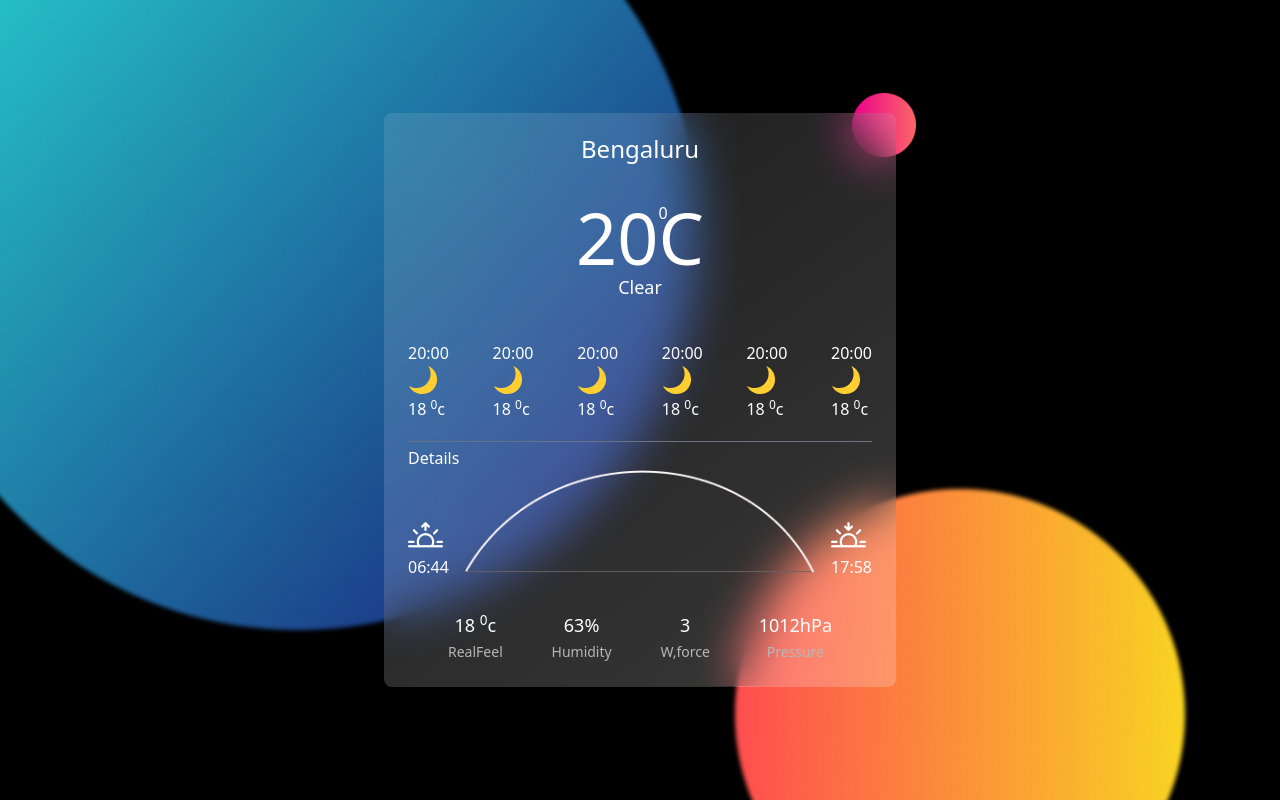
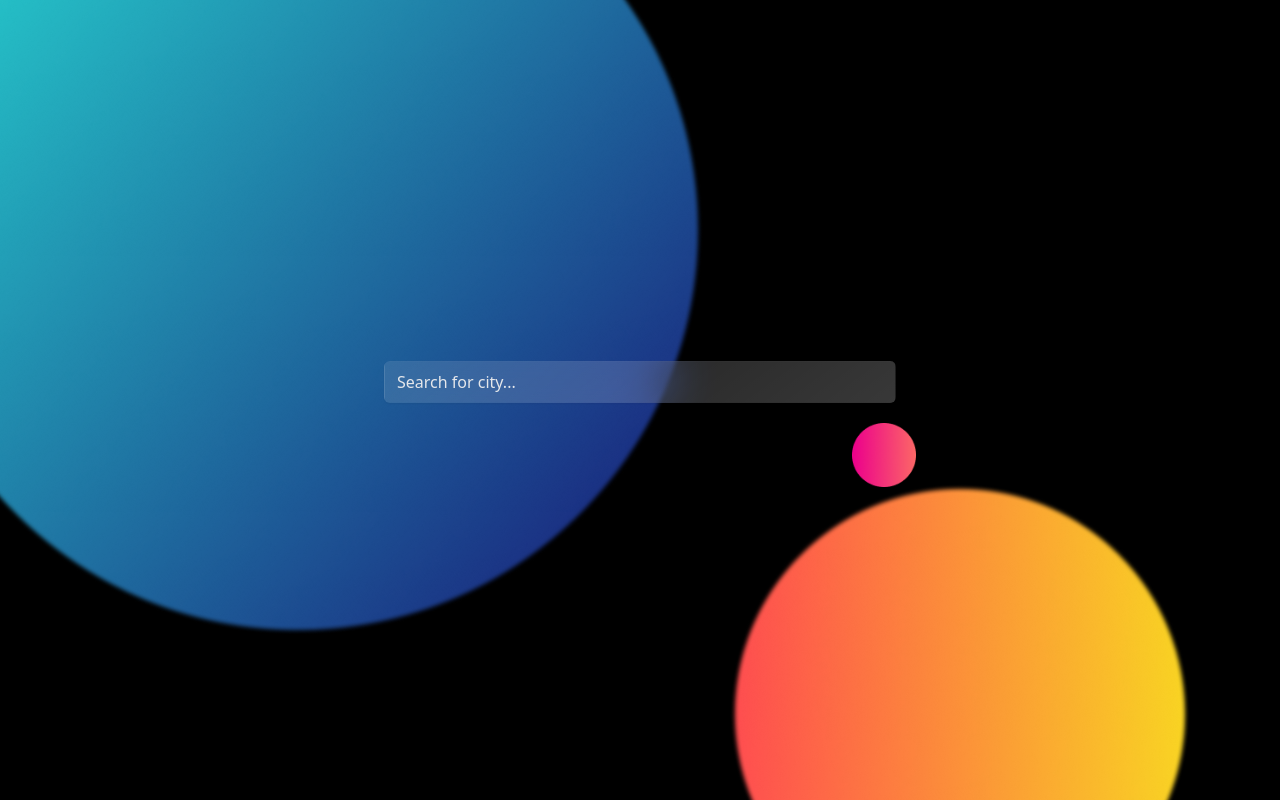
Before and after one commit to mutua-mutinda/weatherApp, a Vue app: page / in a window 1280 px wide. Built offline with nearby package versions, Linux system fonts and the light colour scheme.

Commit message:
weather api integration

```diff
--- a/package.json
+++ b/package.json
@@ -8,6 +8,8 @@
     "lint": "vue-cli-service lint"
   },
   "dependencies": {
+    "@headlessui/vue": "^1.6.4",
+    "@heroicons/vue": "^1.0.6",
     "core-js": "^3.8.3",
     "vue": "^3.2.13",
     "vue-router": "^4.0.3",
@@ -16,6 +18,7 @@
   "devDependencies": {
     "@babel/core": "^7.12.16",
     "@babel/eslint-parser": "^7.12.16",
+    "@tailwindcss/forms": "^0.5.0",
     "@vue/cli-plugin-babel": "~5.0.0",
     "@vue/cli-plugin-eslint": "~5.0.0",
     "@vue/cli-plugin-router": "~5.0.0",
--- /dev/null
+++ b/src/components/WeatherInfo.vue
@@ -0,0 +1,68 @@
+<template>
+   <div class="mt-10 relative w-full sm:mx-auto sm:max-w-lg">
+        <img class="absolute bottom-0 -right-5 sm:-top-5 h-16" src="@/assets/circlemiddle.png" alt="">
+            <div v-for="{current, location} in tempInfo" :key="location.name" class="p-6 rounded-lg backdrop-blur-xl backdrop-filter bg-drop">
+            <h2 class="text-white text-2xl font-medium text-center leading-none">{{location.name}}</h2>
+                <div class="text-center text-white">
+                    <p class="relative mt-10 text-white text-7xl font-medium" >{{current.temperature}}<sup class="absolute top-0 text-base">0</sup>C</p>
+                    <span class="text-lg">Clear</span>
+                </div>
+                <div class="mt-10 flex items-center justify-center text-center text-white overflow-x-auto" >
+                    <div class="text-center" v-for="icon in current.weather_icons" :key="icon">
+                        <span class="font-medium">{{location.localtime}}</span>
+                        <div class="flex justify-center">
+                        <img class="w-10 h-10 rounded-lg" :src="icon" alt="weathericon">
+                        </div>
+                        <!-- <svg class="w-8 h-8" width="30" height="30" fill="none" xmlns="http://www.w3.org/2000/svg"><path d="M20.203.938c1.5 2.25 2.39 4.968 2.39 7.875.048 7.828-6.374 14.156-14.296 14.156-2.672 0-5.203-.75-7.36-2.016 2.438 4.828 7.454 8.11 13.266 8.11 8.203 0 14.86-6.563 14.86-14.672 0-6-3.657-11.157-8.86-13.454Z" fill="#FFCE31"/></svg> -->
+                        <span class="font-medium">{{current.temperature}} <sup>0</sup>c</span>
+                    </div>
+                </div>
+
+                <div class="mt-5 border-t border-[#B7B7B7]" />
+
+                <div class="mt-1 text-white font-medium">
+                    <p>Details</p>
+                    <div class="flex items-baseline space-x-4">
+                        <div>
+                            <img src="@/assets/sunrise.png" alt="">
+                            <span>06:44</span>
+                        </div>
+                        <div class="inline-flex">
+                            <img class="w-auto" src="@/assets/semi.png" alt="">
+                            </div>
+                            <div>
+                                <img src="@/assets/sunset.png" alt="">
+                                <span>17:58</span>
+                            </div>
+                        </div>
+                </div>
+
+                <div class="mt-8 max-w-sm mx-auto flex items-center justify-between">
+                    <div class="inline-block text-center">
+                        <p class="font-medium text-white text-lg">{{current.feelslike}} <sup>0</sup>c</p>
+                        <span class="text-sm text-[#B7B7B7]">RealFeel</span>
+                    </div>
+                    <div class="inline-block text-center">
+                        <p class="font-medium text-white text-lg">{{current.humidity}}%</p>
+                        <span class="text-sm text-[#B7B7B7]">Humidity</span>
+                    </div>
+                    <div class="inline-block text-center">
+                        <p class="font-medium text-white text-lg">{{current.wind_speed}}3</p>
+                        <span class="text-sm text-[#B7B7B7]">W,force</span>
+                    </div>
+                    <div class="inline-block text-center">
+                        <p class="font-medium text-white text-lg">{{current.pressure}}hPa</p>
+                        <span class="text-sm text-[#B7B7B7]">Pressure</span>
+                    </div>
+                </div>
+
+            </div>
+    </div>
+</template>
+
+<script>
+export default {
+    props:['tempInfo']
+
+}
+</script>
--- a/src/views/HomeView.vue
+++ b/src/views/HomeView.vue
@@ -5,70 +5,85 @@
         <img class="w-auto" src="@/assets/circlebottom.png" alt="CIRCLE">
       </div>
 
-      <div class="relative w-full sm:mx-auto sm:max-w-lg">
-        <img class="absolute bottom-0 sm:-right-5 sm:-top-5 h-16" src="@/assets/circlemiddle.png" alt="">
-          <div class="p-6 rounded-lg backdrop-blur-xl backdrop-filter bg-drop">
-            <h2 class="text-white text-2xl font-medium text-center leading-none">Bengaluru</h2>
-            <div class="text-center text-white">
-              <p class="relative mt-10 text-white text-7xl font-medium" > 20<sup class="absolute top-0 text-base">0</sup>C</p>
-              <span class="text-lg">Clear</span>
-            </div>
-            <div class="mt-10 flex items-center justify-between  text-white overflow-x-auto" >
-              <div class="" v-for="n in 6" :key="n">
-                <span class="font-medium">20:00</span>
-                <svg class="w-8 h-8" width="30" height="30" fill="none" xmlns="http://www.w3.org/2000/svg"><path d="M20.203.938c1.5 2.25 2.39 4.968 2.39 7.875.048 7.828-6.374 14.156-14.296 14.156-2.672 0-5.203-.75-7.36-2.016 2.438 4.828 7.454 8.11 13.266 8.11 8.203 0 14.86-6.563 14.86-14.672 0-6-3.657-11.157-8.86-13.454Z" fill="#FFCE31"/></svg>
-                <span class="font-medium">18 <sup>0</sup>c</span>
+      <!-- error notification -->
+        <div aria-live="assertive" class="fixed inset-0 flex items-end px-4 py-6 pointer-events-none sm:p-6 sm:items-start">
+          <div class="w-full flex flex-col items-center space-y-4 sm:items-end">
+            <!-- Notification panel, dynamically insert this into the live region when it needs to be displayed -->
+            <transition enter-active-class="transform ease-out duration-300 transition" enter-from-class="translate-y-2 opacity-0 sm:translate-y-0 sm:translate-x-2" enter-to-class="translate-y-0 opacity-100 sm:translate-x-0" leave-active-class="transition ease-in duration-100" leave-from-class="opacity-100" leave-to-class="opacity-0">
+              <div v-if="show" class="max-w-sm w-full bg-rose-50 shadow-lg rounded-lg pointer-events-auto ring-1 ring-black ring-opacity-5 overflow-hidden">
+                <div class="p-4">
+                  <div class="flex items-start">
+                    <div class="flex-shrink-0">
+                      <ShieldExclamationIcon class="h-6 w-6 text-rose-600" aria-hidden="true" />
+                    </div>
+                    <div class="ml-3 w-0 flex-1 pt-0.5">
+                      <p class="text-sm font-medium text-rose-600 capitalize">{{query}} does not exist in our search proximity.</p>
+                    </div>
+                    <div class="ml-4 flex-shrink-0 flex">
+                      <button type="button" @click="show = false" class="bg-white rounded-md inline-flex text-gray-400 hover:text-gray-500 focus:outline-none focus:ring-2 focus:ring-offset-2 focus:ring-indigo-500">
+                        <span class="sr-only">Close</span>
+                        <XIcon class="h-5 w-5" aria-hidden="true" />
+                      </button>
+                    </div>
+                  </div>
+                </div>
               </div>
-            </div>
+            </transition>
+          </div>
+        </div>
+      <!-- end error -->
 
-            <div class="mt-5 border-t border-gray-500"></div>
+      <div class="mt-1 relative flex items-center w-full mx-auto max-w-lg px-4 sm:px-0">
+          <input type="text" name="search" id="search" v-model="query" @keyup.enter="weatherQuery" class="backdrop-blur-xl backdrop-filter bg-drop shadow-sm focus:ring-sky-500 focus:border-sky-500 block  w-full pr-12 sm:text-base border-transparent rounded-md text-gray-200 placeholder:text-gray-200" placeholder="Search for city..."/>
+          <div class="absolute inset-y-0 left-0 flex py-1.5 pr-1.5">
+          </div>
+      </div>
 
-            <div class="mt-1 text-white font-medium">
-              <p>Details</p>
-              <div class="flex items-baseline space-x-4">
-                  <div>
-                    <img src="@/assets/sunrise.png" alt="">
-                    <span>06:44</span>
-                  </div>
-                  <div class="inline-flex">
-                      <img class="w-auto" src="@/assets/semi.png" alt="">
-                    </div>
-                    <div>
-                        <img src="@/assets/sunset.png" alt="">
-                        <span>17:58</span>
-                      </div>
-                </div>
-            </div>
-
-            <div class="mt-8 max-w-sm mx-auto flex items-center justify-between">
-              <div class="inline-block text-center">
-                <p class="font-medium text-white text-lg">18 <sup>0</sup>c</p>
-                <span class="text-sm text-[#B7B7B7]">RealFeel</span>
-              </div>
-              <div class="inline-block text-center">
-                <p class="font-medium text-white text-lg">63%</p>
-                <span class="text-sm text-[#B7B7B7]">Humidity</span>
-              </div>
-              <div class="inline-block text-center">
-                <p class="font-medium text-white text-lg">3</p>
-                <span class="text-sm text-[#B7B7B7]">W,force</span>
-              </div>
-              <div class="inline-block text-center">
-                <p class="font-medium text-white text-lg">1012hPa</p>
-                <span class="text-sm text-[#B7B7B7]">Pressure</span>
-              </div>
-            </div>
-
-        </div>
-      </div>
+      <transition enter-active-class="transform ease-out duration-300 transition" enter-from-class="translate-y-2 opacity-0 sm:translate-y-0 sm:translate-x-2" enter-to-class="translate-y-0 opacity-100 sm:translate-x-0" leave-active-class="transition ease-in duration-100" leave-from-class="opacity-100" leave-to-class="opacity-0">
+       <!-- component -->
+       <weather-info :tempInfo="tempInfo"></weather-info>
+      </transition>
   </div>
 </template>
 
 <script>
+import {ref} from 'vue'
+import { ShieldExclamationIcon } from '@heroicons/vue/outline'
+import { XIcon } from '@heroicons/vue/solid'
+import WeatherInfo from '@/components/WeatherInfo.vue'
 
 export default {
   name: 'HomeView',
-  components: {
+  components:{ShieldExclamationIcon,XIcon,WeatherInfo},
+
+  setup() {
+    const tempInfo = ref([])
+    const query = ref('')
+    const show = ref(false)
+    return {
+      tempInfo,
+      show,
+      query,
+      url: process.env.VUE_APP_API_URL,
+      secret: process.env.VUE_APP_API_KEY,
+    }
+  },
+  methods:{
+    async weatherQuery() {
+      await fetch(`${this.url}/current?access_key=${this.secret}&query=${this.query}`,
+      { method: "GET"})
+      .then(response => response.json())
+      .then(data => {
+        if(data.success === false) this.show = true
+        setTimeout(() => {
+          this.show = false
+          this.query = ''
+        }, 4000)
+        this.tempInfo = []
+        this.tempInfo.push(data)
+        console.log(data)
+      });
+    }
   }
 }
 </script>
--- a/tailwind.config.js
+++ b/tailwind.config.js
@@ -6,5 +6,7 @@ module.exports = {
   theme: {
     extend: {},
   },
-  plugins: [],
+  plugins: [
+    require('@tailwindcss/forms'),
+  ],
 }
```
Also changed, not shown: 1 other file (tests, documents, lock files or other folders).
